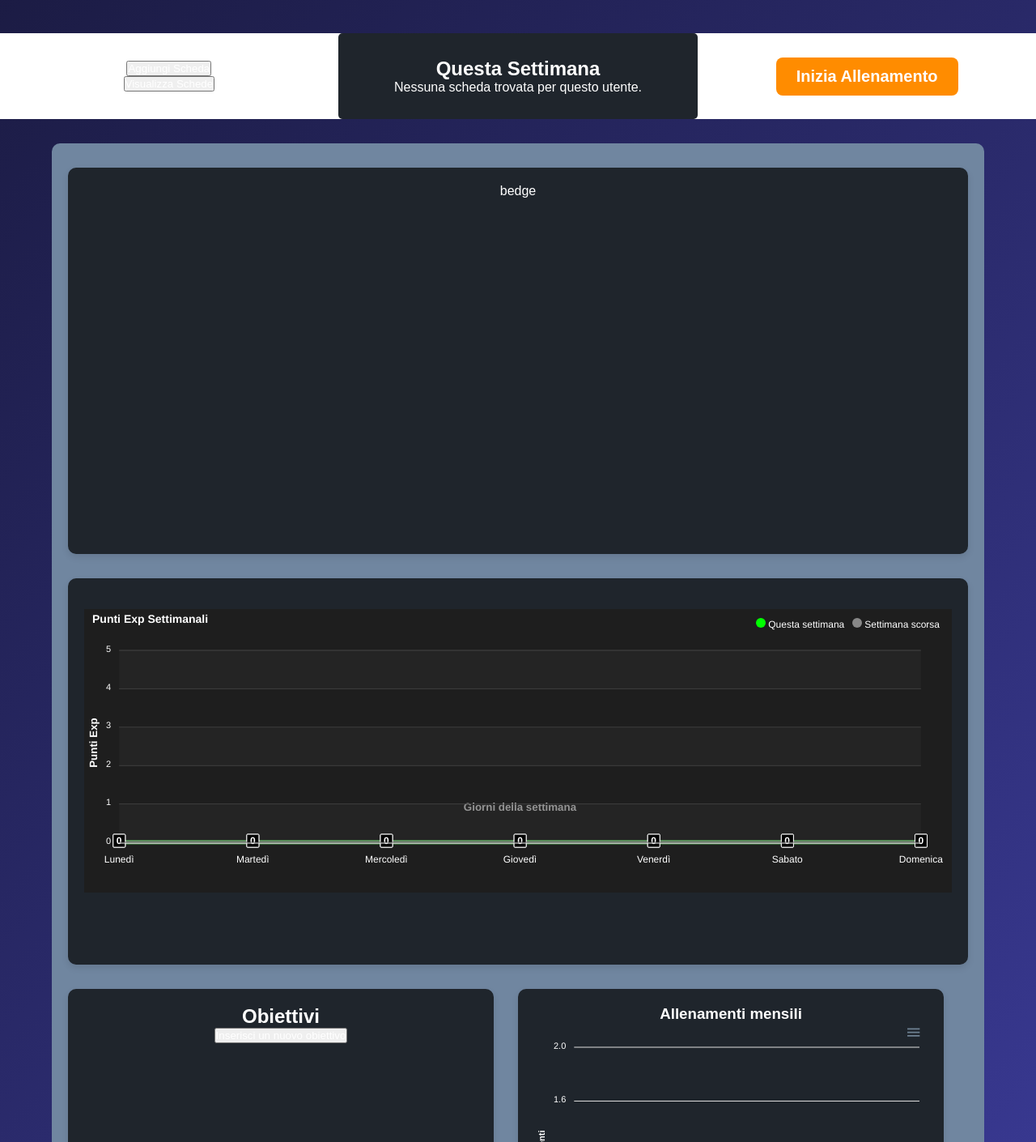
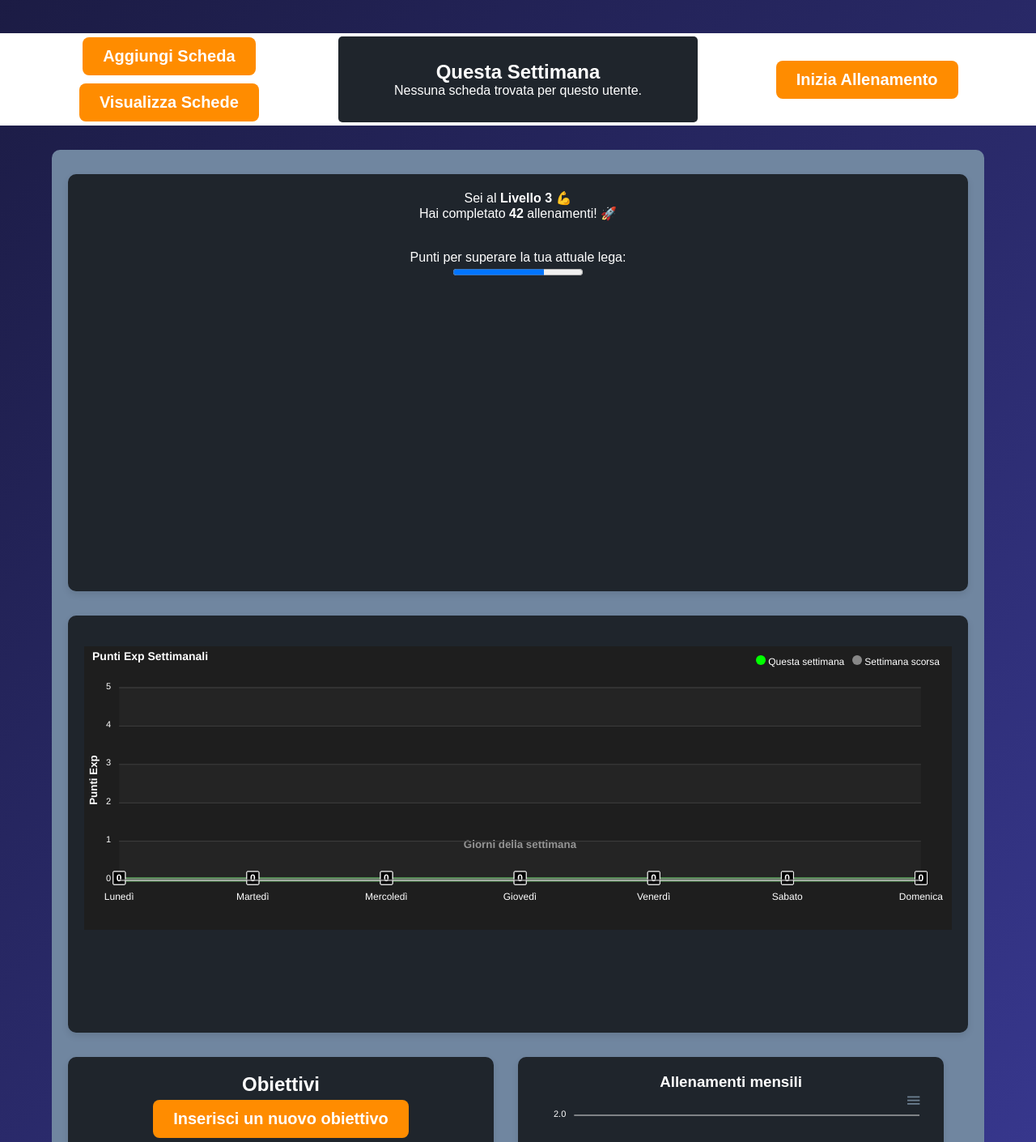
Before and after one commit to Andrexid/sito_palestra, a PHP site: page /php/account.php in a window 1280 px wide. Shown: the part 154-1564 px from the top of the page at 81% size. Run offline with PHP 8.4, Linux system fonts and the light colour scheme; the visitor is signed in with stand-in values (Sample User, id 1); data that the repository does not hold is empty; a map, chart or similar area stays blank; some libraries are stand-ins or nearby versions.

Commit message:
completamento

```diff
--- a/php/account.php
+++ b/php/account.php
@@ -66,8 +66,8 @@ if ($user_id) {
 
     <div class="training-bar">
         <div class="training-bar-left">
-            <a href="../html/new_training_card.html"><button>Aggiungi Scheda</button></a>
-            <a href="./all_training_card.php"><button>Visualizza Schede</button></a>
+            <a href="../html/new_training_card.html"><button class="principal_button">Aggiungi Scheda</button></a>
+            <a href="./all_training_card.php"><button class="principal_button">Visualizza Schede</button></a>
         </div>
         <div class="training-bar-center">
             <h2>Questa Settimana</h2>
@@ -104,42 +104,26 @@ if ($user_id) {
     <div class="container">
         <div class="container-main">
             <div class="box large-box">
-                bedge
+            <div class="gamification-container-account">
+                    <p class="gamification-text-account">Sei al <strong>Livello 3</strong> 💪</p>
+                    <p id="nTrainings">Hai completato <strong>42</strong> allenamenti! 🚀</p>
+                    <br><br>
+                    <label for="progressGoals">Punti per superare la tua attuale lega:</label><br>
+                    <progress id="progressGoals" max="100" value="70">170%</progress>
+
+                    <div id="badge-container" class="badge-container">
+                        <img src="" id="firstImg">
+                        <img src="" id="secondImg">
+                        <img src="" id="thirdImg" class="locked">
+                    </div>
+                </div>
             </div>
-            <!-- <div class="box info" id="notification-box"> -->
-            <!-- <div class="notification-content">
-                    <h2>Notifiche e scadenze</h2>
-                    <div class="notification-buttons">
-                        <div class="notification-button-and-settings">
-                            <button>Notifica 1</button>
-                            <span class="material-symbols-outlined">
-                                settings
-                            </span>
-                        </div>
-                        <p>scade il ??/??/???</p>
-                        <div class="notification-button-and-settings">
-                            <button>Notifica 1</button>
-                            <span class="material-symbols-outlined">
-                                settings
-                            </span>
-                        </div>
-                        <p>scade il ??/??/???</p>
-                        <div class="notification-button-and-settings">
-                            <button>Notifica 1</button>
-                            <span class="material-symbols-outlined">
-                                settings
-                            </span>
-                        </div>
-                        <p>scade il ??/??/???</p>
-                    </div>
-                </div> -->
-            <!-- </div> -->
             <div class="box large-box tall-box"> <br>
                 <?php require_once '../grafici/grafco_exp_settimanale.php' ?>
             </div>
             <div class="box">
                 <h2>Obiettivi</h2>
-                <a href="../php/new_goal.php"><button>Inserisci un nuovo obiettivo</button></a>
+                <a href="../php/new_goal.php"><button class="principal_button">Inserisci un nuovo obiettivo</button></a>
                 <?php require_once '../grafici/obiettivi.php'; ?>
             </div>
             <div class="box">
@@ -149,32 +133,7 @@ if ($user_id) {
     </div>
 
     <script src="../src/commonNavbar.js?v=1.1"></script>
-    <!-- <script src="../src/callAjaxAccount.js"></script> -->
-    <!-- <script>
-        document.addEventListener("DOMContentLoaded", () => {
-            const hamburger = document.getElementById('hamburger');
-            const sidebar = document.getElementById('sidebar');
-            const overlay = document.getElementById('overlay');
-
-            const closeBtn = document.getElementById('close-btn');
-            hamburger.addEventListener('click', () => {
-                sidebar.style.left = '0';
-                overlay.style.display = 'block';
-            });
-
-            overlay.addEventListener('click', () => {
-                sidebar.style.left = '-350px';
-                overlay.style.display = 'none';
-            });
-
-            closeBtn.addEventListener('click', () => {
-                sidebar.style.left = '-350px';
-                overlay.style.display = 'none';
-            });
-        });
-    </script> -->
-
-
+    <script src="../src/profile.js?v=2.2"></script>
 </body>
 
 </html>
```
